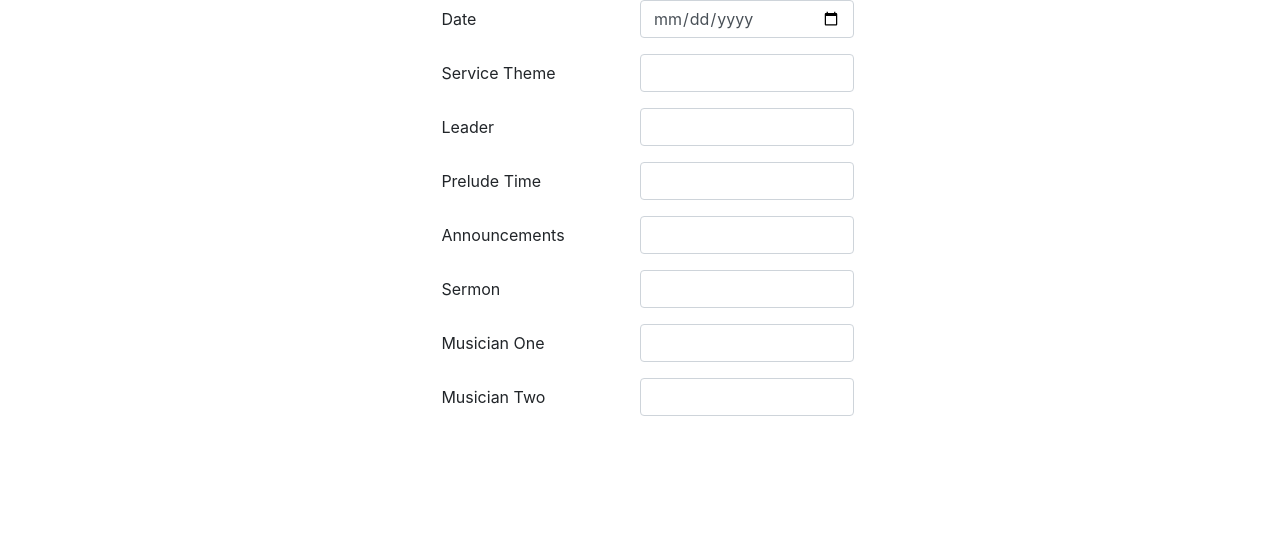
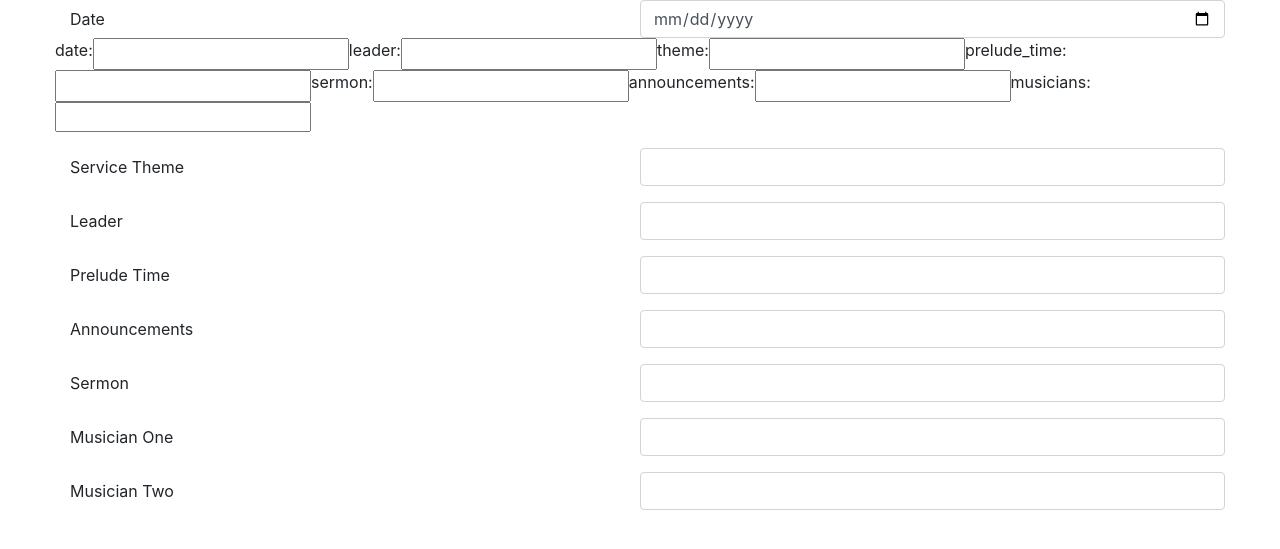
Before and after one commit to rogevand/oos, a Django app: page /order/addservice/ in a window 1280 px wide. Shown: the top 549 px of the page. Run offline with Django 3.2, Linux system fonts and the light colour scheme.

Commit message:
updates
test

```diff
--- a/order/forms.py
+++ b/order/forms.py
@@ -2,3 +2,13 @@ from django import forms
 
 class NameForm(forms.Form):
     post = forms.CharField(label = 'Name', max_length=100)
+
+class ServiceForm(forms.Form):
+
+    date  = forms.CharField(label='date', max_length=100)
+    leader = forms.CharField(label='leader', max_length=100)
+    theme=  forms.CharField(label='theme', max_length=100)
+    prelude_time = forms.CharField(label='prelude_time', max_length=100)
+    sermon= forms.CharField(label='sermon', max_length=100)
+    announcements = forms.CharField(label='announcements', max_length=100)
+    musicains = forms.CharField(label='musicians', max_length=100)
--- a/order/templates/order/addservice.html
+++ b/order/templates/order/addservice.html
@@ -14,6 +14,7 @@
             <div class="form-group row ">
                 <label for="serviceDate" class="col-form-label col-sm-6">Date</label>
                 <input type="date" class="form-control col col-sm-6" id="serviceDate">
+                {{ form }}
             </div>
             <div class="form-group row">
                 <label for="serviceTheme" class="col-form-label col-sm-6">Service Theme</label>
--- a/order/views.py
+++ b/order/views.py
@@ -2,7 +2,7 @@ from django.shortcuts import render, get_object_or_404
 from django.http import HttpResponse
 from .models import Service, Musician
 from django.template import context
-from .forms import NameForm
+from .forms import NameForm, ServiceForm
 
 def base(request):
 
@@ -36,23 +36,30 @@ def addmusician(request):
     return render(request, 'order/addmusician.html', context)
 
 def addservice(request):
-    data = Service()
+    data = ServiceForm()
     if request.method == 'POST':
         form = NameForm(request.POST)
         if form.is_valid():
             #this is the data returned by the post request
             #Musician.objects.create(name=str(form.cleaned_data['post']), instrument1='', instrument2='', vocalYN=True)
+            date  = form.cleaned_data['date']
+            leader = form.cleaned_data['leader']
+            theme =  form.cleaned_data['theme']
+            prelude_time = form.cleaned_data['prelude_time']
+            sermon = form.cleaned_data['sermon']
+            announcements = form.cleaned_data['announcements']
+            musicians = form.cleaned_data['musicians']
+
             Service.objects.create(date, leader, theme, prelude_time, sermon, announcements, musicians)
 
             print(data)
     else:
-        form = NameForm()
+        form = ServiceForm()
 
     context = {'form': form, 'data': data}
     return render(request, 'order/addservice.html', context)
 
 
-
 def great(request):
     context = {great: "great"}
     return render(request, 'order/great.html', context)
```
